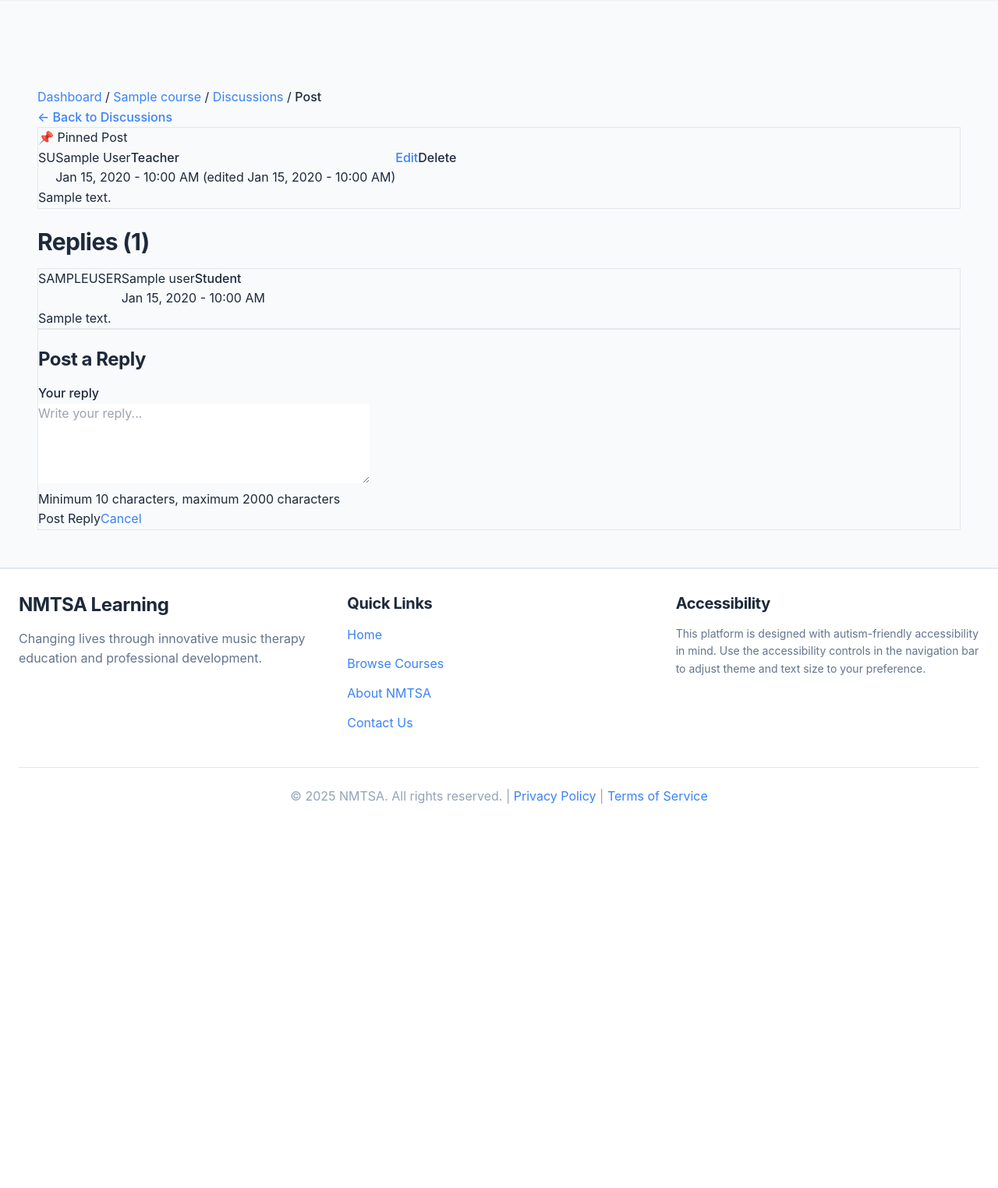
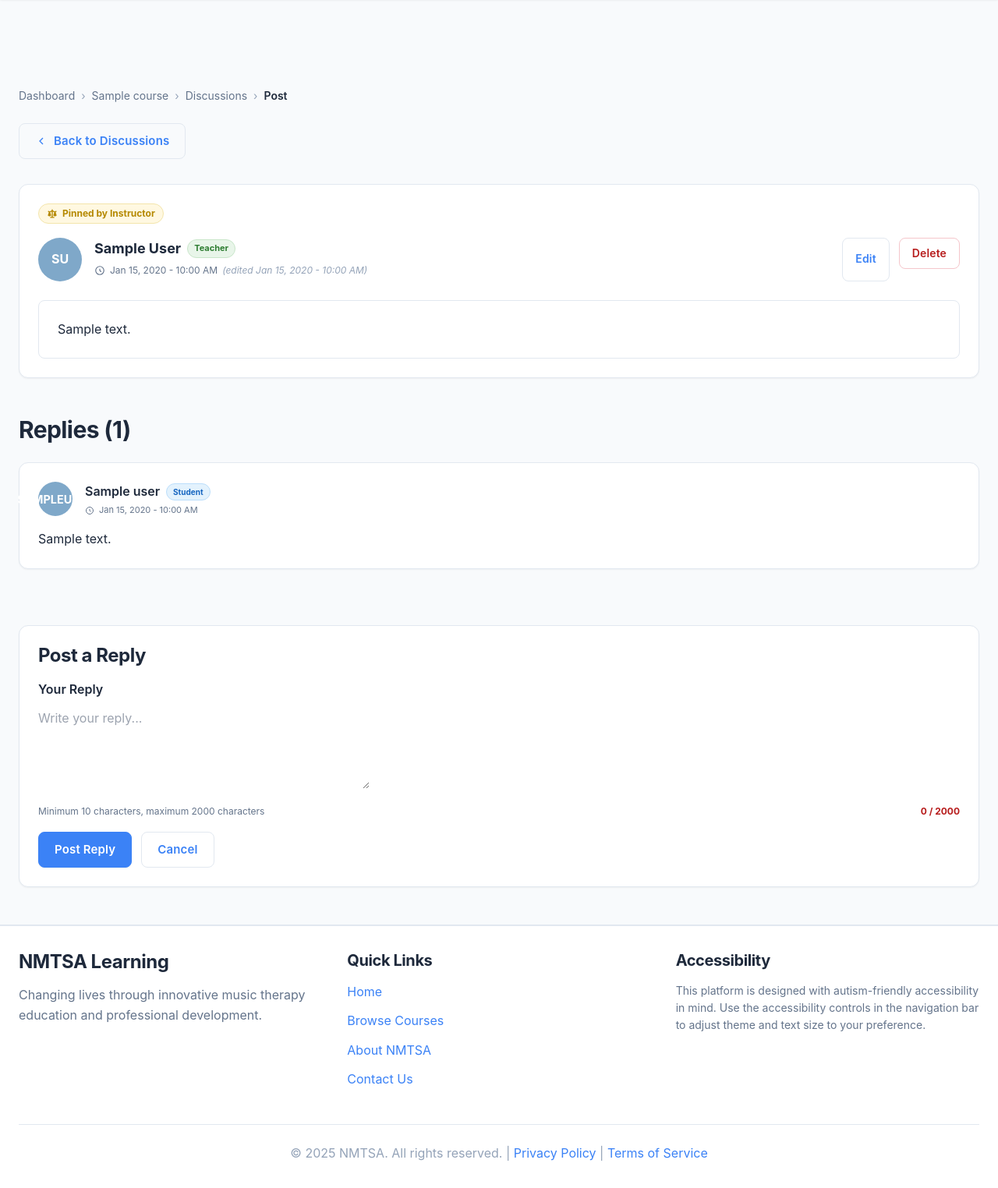
Before and after one commit to 2025-Arizona-Opportunity-Hack/Coderz-NMTSAEducationPlatfo, a Django app: template backend/nmtsa_lms/student_dash/templates/student_dash/discussion_detail.html in a window 1280 px wide. Shown: the part 81-1605 px from the top of the page at 78% size. Before the commit the page ends 1112 px from the top, so only its background shows below. Run offline with Django 5.2, Linux system fonts and the light colour scheme; tables that the repository leaves empty hold one stand-in row (values such as "Sample post"); the template is opened without the code that fills it: values that come from a table or form of the project are taken from there, most other values are stand-ins (such as "Sample title", 1, 10 or a date in 2020).

Commit message:
fix discussion post stylish and logic

```diff
--- a/backend/nmtsa_lms/student_dash/templates/student_dash/discussion_detail.html
+++ b/backend/nmtsa_lms/student_dash/templates/student_dash/discussion_detail.html
@@ -4,196 +4,182 @@
 {% block title %}Discussion - {{ course.title }}{% endblock %}
 
 {% block content %}
-<div class="container mx-auto px-4 py-6 max-w-4xl">
+<div>
     <!-- Breadcrumb -->
-    <nav class="text-sm mb-4 text-gray-600">
-        <a href="{% url 'student_dashboard' %}" class="hover:text-blue-600">Dashboard</a>
-        <span class="mx-2">/</span>
-        <a href="{% url 'student_course_detail' course.id %}" class="hover:text-blue-600">{{ course.title }}</a>
-        <span class="mx-2">/</span>
-        <a href="{% url 'student_course_discussions' course.id %}" class="hover:text-blue-600">Discussions</a>
-        <span class="mx-2">/</span>
-        <span class="text-gray-900 font-medium">Post</span>
+    <nav style="display:flex; align-items:center; gap:8px; color: var(--text-secondary); font-size: calc(0.875rem * var(--font-scale)); margin-bottom: var(--spacing-lg);">
+        <a href="{% url 'student_dashboard' %}" style="color: inherit; text-decoration: none;">Dashboard</a>
+        <span style="color: var(--text-muted);">›</span>
+        <a href="{% url 'student_course_detail' course.id %}" style="color: inherit; text-decoration: none;">{{ course.title|truncatewords:3 }}</a>
+        <span style="color: var(--text-muted);">›</span>
+        <a href="{% url 'student_course_discussions' course.id %}" style="color: inherit; text-decoration: none;">Discussions</a>
+        <span style="color: var(--text-muted);">›</span>
+        <span style="color: var(--text-primary); font-weight: 600;">Post</span>
     </nav>
 
     <!-- Back Button -->
-    <div class="mb-6">
-        <a href="{% url 'student_course_discussions' course.id %}" class="text-blue-600 hover:text-blue-700 font-medium">
-            ← Back to Discussions
+    <div style="margin-bottom: var(--spacing-xl);">
+        <a href="{% url 'student_course_discussions' course.id %}" class="btn btn-outline" style="display:inline-flex; align-items:center; gap:8px; text-decoration:none;">
+            <svg width="16" height="16" fill="none" stroke="currentColor" stroke-width="2" viewBox="0 0 24 24" aria-hidden="true">
+                <path d="M15 18l-6-6 6-6"/>
+            </svg>
+            Back to Discussions
         </a>
     </div>
 
     <!-- Main Post -->
-    <div class="bg-white border {% if post.is_pinned %}border-yellow-400 border-2{% else %}border-gray-200{% endif %} rounded-lg p-6 mb-6">
-        <!-- Pinned Badge -->
+    <div class="card" style="margin-bottom: var(--spacing-2xl);">
         {% if post.is_pinned %}
-            <div class="flex items-center gap-2 mb-4">
-                <span class="bg-yellow-100 text-yellow-800 text-xs font-semibold px-3 py-1 rounded-full">
-                    📌 Pinned Post
+        <div style="margin-bottom: var(--spacing-md);">
+            <span style="display:inline-flex; align-items:center; gap:6px; padding:2px 10px; background:#FFF8E1; color:#B58900; border:1px solid #F3E5AB; border-radius: 999px; font-size: calc(0.75rem * var(--font-scale)); font-weight: 700;">
+                <svg width="14" height="14" fill="currentColor" viewBox="0 0 20 20" aria-hidden="true"><path d="M10 2a1 1 0 011 1v1.323l3.954 1.582 1.599-.8a1 1 0 01.894 1.79l-1.233.616 1.738 5.42a1 1 0 01-.285 1.05A3.989 3.989 0 0115 15a3.989 3.989 0 01-2.667-1.019 1 1 0 01-.285-1.05l1.715-5.349L11 6.477V16h2a1 1 0 110 2H7a1 1 0 110-2h2V6.477L6.237 7.582l1.715 5.349a1 1 0 01-.285 1.05A3.989 3.989 0 015 15a3.989 3.989 0 01-2.667-1.019 1 1 0 01-.285-1.05l1.738-5.42-1.233-.617a1 1 0 01.894-1.788l1.599.799L9 4.323V3a1 1 0 011-1z"></path></svg>
+                Pinned by Instructor
             </span>
         </div>
         {% endif %}
 
-        <!-- Post Header -->
-        <div class="flex items-start justify-between mb-4">
-            <div class="flex items-center gap-3">
-                <div class="bg-gray-200 rounded-full w-12 h-12 flex items-center justify-center text-gray-600 font-semibold text-lg">
+        <div style="display:flex; justify-content: space-between; gap: var(--spacing-lg);">
+            <div style="display:flex; gap: var(--spacing-md);">
+                <div style="width:56px; height:56px; border-radius:50%; background:#7FA8C9; color:white; display:flex; align-items:center; justify-content:center; font-weight:700; font-size:1rem;">
                     {{ post.user.first_name|first|upper }}{{ post.user.last_name|first|upper }}
                 </div>
                 <div>
-                    <div class="flex items-center gap-2">
-                        <span class="font-semibold text-gray-900 text-lg">
-                            {{ post.user.get_full_name|default:post.user.username }}
-                        </span>
+                    <div style="display:flex; align-items:center; gap:8px; margin-bottom:4px;">
+                        <span style="font-weight:700; color: var(--text-primary); font-size: calc(1.125rem * var(--font-scale));">{{ post.user.get_full_name|default:post.user.username }}</span>
                         {% if post.user == course.published_by %}
-                            <span class="bg-green-100 text-green-800 text-xs font-medium px-2 py-1 rounded">Teacher</span>
+                        <span style="padding:2px 8px; background:#E8F5E9; color:#2E7D32; border:1px solid #C8E6C9; border-radius:999px; font-size:11px; font-weight:700;">Teacher</span>
                         {% elif post.user.is_admin_user %}
-                            <span class="bg-purple-100 text-purple-800 text-xs font-medium px-2 py-1 rounded">Admin</span>
+                        <span style="padding:2px 8px; background:#F3E5F5; color:#6A1B9A; border:1px solid #E1BEE7; border-radius:999px; font-size:11px; font-weight:700;">Admin</span>
                         {% else %}
-                            <span class="bg-blue-100 text-blue-800 text-xs font-medium px-2 py-1 rounded">Student</span>
+                        <span style="padding:2px 8px; background:#E3F2FD; color:#1565C0; border:1px solid #BBDEFB; border-radius:999px; font-size:11px; font-weight:700;">Student</span>
                         {% endif %}
                     </div>
-                    <p class="text-sm text-gray-500">
-                        {{ post.created_at|date:"M d, Y - g:i A" }}
+                    <div style="display:flex; align-items:center; gap:6px; color: var(--text-secondary); font-size:12px;">
+                        <svg width="14" height="14" fill="none" stroke="currentColor" stroke-width="2" viewBox="0 0 24 24" aria-hidden="true"><path d="M12 8v4l3 3m6-3a9 9 0 11-18 0 9 9 0 0118 0z"/></svg>
+                        <span>{{ post.created_at|date:"M d, Y - g:i A" }}</span>
                         {% if post.is_edited %}
-                            <span class="text-gray-400">(edited {{ post.edited_at|date:"M d, Y - g:i A" }})</span>
+                        <span style="color: var(--text-muted); font-style: italic;">(edited {{ post.edited_at|date:"M d, Y - g:i A" }})</span>
                         {% endif %}
-                    </p>
+                    </div>
                 </div>
             </div>
 
-            <!-- Action Buttons -->
             {% if post.user == current_user or user_role == 'admin' or user_role == 'teacher' %}
-                <div class="flex gap-2">
+            <div style="display:flex; gap: var(--spacing-sm);">
                 {% if post.user == current_user %}
-                        <a href="{% url 'student_discussion_edit' course.id post.id %}" class="text-gray-600 hover:text-blue-600 text-sm font-medium">
-                            Edit
-                        </a>
+                <a href="{% url 'student_discussion_edit' course.id post.id %}" class="btn btn-outline btn-sm">Edit</a>
                 {% endif %}
-                    <form method="post" action="{% url 'student_discussion_delete' course.id post.id %}" class="inline" onsubmit="return confirm('Are you sure you want to delete this post? This action cannot be undone.');">
+                <form method="post" action="{% url 'student_discussion_delete' course.id post.id %}" onsubmit="return confirm('Are you sure you want to delete this post?');">
                     {% csrf_token %}
-                        <button type="submit" class="text-gray-600 hover:text-red-600 text-sm font-medium">
-                            Delete
-                        </button>
+                    <button type="submit" class="btn btn-outline btn-sm" style="color:#B71C1C; border-color:#F5C6CB;">Delete</button>
                 </form>
             </div>
             {% endif %}
         </div>
 
-        <!-- Post Content -->
-        <div class="prose max-w-none">
-            <p class="text-gray-800 whitespace-pre-wrap">{{ post.content }}</p>
+        <div style="margin-top: var(--spacing-lg); background: var(--bg-secondary); border: 1px solid var(--border-color); border-radius: var(--radius-md); padding: var(--spacing-lg);">
+            <p style="margin:0; color: var(--text-primary); line-height:1.6; white-space: pre-wrap;">{{ post.content }}</p>
         </div>
     </div>
 
     <!-- Replies Section -->
-    <div class="mb-6">
-        <h2 class="text-2xl font-bold text-gray-900 mb-4">
-            Replies ({{ replies.count }})
-        </h2>
-
+    <div style="margin-bottom: var(--spacing-2xl);">
+        <h2 style="margin: 0 0 var(--spacing-lg) 0;">Replies ({{ replies.count }})</h2>
         {% if replies %}
-            <div class="space-y-4">
+            <div style="display:flex; flex-direction: column; gap: var(--spacing-md);">
                 {% for reply in replies %}
-                    <div class="bg-gray-50 border border-gray-200 rounded-lg p-5 ml-6">
-                        <!-- Reply Header -->
-                        <div class="flex items-start justify-between mb-3">
-                            <div class="flex items-center gap-3">
-                                <div class="bg-gray-300 rounded-full w-10 h-10 flex items-center justify-center text-gray-600 font-semibold">
+                <div class="card">
+                    <div style="display:flex; justify-content: space-between; gap: var(--spacing-lg);">
+                        <div style="display:flex; gap: var(--spacing-md);">
+                            <div style="width:44px; height:44px; border-radius:50%; background:#7FA8C9; color:white; display:flex; align-items:center; justify-content:center; font-weight:700; font-size:0.9rem;">
                                 {{ reply.user.first_name|first|upper }}{{ reply.user.last_name|first|upper }}
                             </div>
                             <div>
-                                    <div class="flex items-center gap-2">
-                                        <span class="font-semibold text-gray-900">
-                                            {{ reply.user.get_full_name|default:reply.user.username }}
-                                        </span>
+                                <div style="display:flex; align-items:center; gap:8px; margin-bottom:2px;">
+                                    <span style="font-weight:600; color: var(--text-primary);">{{ reply.user.get_full_name|default:reply.user.username }}</span>
                                     {% if reply.user == course.published_by %}
-                                            <span class="bg-green-100 text-green-800 text-xs font-medium px-2 py-1 rounded">Teacher</span>
+                                    <span style="padding:2px 8px; background:#E8F5E9; color:#2E7D32; border:1px solid #C8E6C9; border-radius:999px; font-size:10px; font-weight:700;">Teacher</span>
                                     {% elif reply.user.is_admin_user %}
-                                            <span class="bg-purple-100 text-purple-800 text-xs font-medium px-2 py-1 rounded">Admin</span>
+                                    <span style="padding:2px 8px; background:#F3E5F5; color:#6A1B9A; border:1px solid #E1BEE7; border-radius:999px; font-size:10px; font-weight:700;">Admin</span>
                                     {% else %}
-                                            <span class="bg-blue-100 text-blue-800 text-xs font-medium px-2 py-1 rounded">Student</span>
+                                    <span style="padding:2px 8px; background:#E3F2FD; color:#1565C0; border:1px solid #BBDEFB; border-radius:999px; font-size:10px; font-weight:700;">Student</span>
                                     {% endif %}
                                 </div>
-                                    <p class="text-sm text-gray-500">
-                                        {{ reply.created_at|date:"M d, Y - g:i A" }}
+                                <div style="display:flex; align-items:center; gap:6px; color: var(--text-secondary); font-size:11px;">
+                                    <svg width="12" height="12" fill="none" stroke="currentColor" stroke-width="2" viewBox="0 0 24 24" aria-hidden="true"><path d="M12 8v4l3 3m6-3a9 9 0 11-18 0 9 9 0 0118 0z"/></svg>
+                                    <span>{{ reply.created_at|date:"M d, Y - g:i A" }}</span>
                                     {% if reply.is_edited %}
-                                            <span class="text-gray-400">(edited)</span>
+                                    <span style="color: var(--text-muted); font-style: italic;">(edited)</span>
                                     {% endif %}
-                                    </p>
                                 </div>
                             </div>
-
-                            <!-- Reply Action Buttons -->
+                        </div>
                         {% if reply.user == current_user or user_role == 'admin' or user_role == 'teacher' %}
-                                <div class="flex gap-2">
+                        <div style="display:flex; gap: var(--spacing-sm);">
                             {% if reply.user == current_user %}
-                                        <a href="{% url 'student_discussion_edit' course.id reply.id %}" class="text-gray-600 hover:text-blue-600 text-sm font-medium">
-                                            Edit
-                                        </a>
+                            <a href="{% url 'student_discussion_edit' course.id reply.id %}" class="btn btn-outline btn-sm">Edit</a>
                             {% endif %}
-                                    <form method="post" action="{% url 'student_discussion_delete' course.id reply.id %}" class="inline" onsubmit="return confirm('Are you sure you want to delete this reply?');">
+                            <form method="post" action="{% url 'student_discussion_delete' course.id reply.id %}" onsubmit="return confirm('Are you sure you want to delete this reply?');">
                                 {% csrf_token %}
-                                        <button type="submit" class="text-gray-600 hover:text-red-600 text-sm font-medium">
-                                            Delete
-                                        </button>
+                                <button type="submit" class="btn btn-outline btn-sm" style="color:#B71C1C; border-color:#F5C6CB;">Delete</button>
                             </form>
                         </div>
                         {% endif %}
                     </div>
-
-                        <!-- Reply Content -->
-                        <div class="prose max-w-none">
-                            <p class="text-gray-800 whitespace-pre-wrap">{{ reply.content }}</p>
+                    <div style="margin-top: var(--spacing-md);">
+                        <p style="margin:0; color: var(--text-primary); line-height:1.6; white-space: pre-wrap;">{{ reply.content }}</p>
                     </div>
                 </div>
                 {% endfor %}
             </div>
         {% else %}
-            <div class="bg-gray-50 border-2 border-dashed border-gray-300 rounded-lg p-8 text-center">
-                <p class="text-gray-600">No replies yet. Be the first to reply!</p>
-            </div>
+            <div class="alert alert-info">No replies yet. Be the first to join the conversation.</div>
         {% endif %}
     </div>
 
     <!-- Reply Form -->
-    <div class="bg-white border border-gray-200 rounded-lg p-6">
-        <h3 class="text-lg font-semibold text-gray-900 mb-4">Post a Reply</h3>
-        <form method="post" action="{% url 'student_discussion_reply' course.id post.id %}">
+    <div class="card">
+        <h3 style="margin-top:0; margin-bottom: var(--spacing-md);">Post a Reply</h3>
+        <form method="post" action="{% url 'student_discussion_reply' course.id post.id %}" id="replyForm">
             {% csrf_token %}
-
-            <div class="mb-4">
-                <label for="id_content" class="block text-sm font-medium text-gray-700 mb-2">
-                    {{ reply_form.content.label }}
-                </label>
+            <label for="id_content" style="display:block; margin-bottom: var(--spacing-sm); font-weight:600;">Your Reply</label>
+            <div>
                 {{ reply_form.content }}
                 {% if reply_form.content.errors %}
-                    <p class="mt-1 text-sm text-red-600">{{ reply_form.content.errors.0 }}</p>
+                <div class="alert alert-info" style="margin-top: var(--spacing-sm); color:#B71C1C;">{{ reply_form.content.errors.0 }}</div>
                 {% endif %}
-                <p class="mt-2 text-sm text-gray-500">
-                    Minimum 10 characters, maximum 2000 characters
-                </p>
             </div>
-
-            <div class="flex gap-3">
-                <button type="submit" class="bg-blue-600 text-white px-6 py-2 rounded-lg hover:bg-blue-700 transition">
-                    Post Reply
-                </button>
-                <a href="{% url 'student_course_discussions' course.id %}" class="bg-gray-200 text-gray-700 px-6 py-2 rounded-lg hover:bg-gray-300 transition">
-                    Cancel
-                </a>
+            <div style="display:flex; justify-content: space-between; align-items:center; margin-top: var(--spacing-sm); color: var(--text-secondary); font-size: 12px;">
+                <span>Minimum 10 characters, maximum 2000 characters</span>
+                <span id="replyCharCount" style="font-weight:700;">0 / 2000</span>
+            </div>
+            <div style="display:flex; gap: var(--spacing-sm); margin-top: var(--spacing-md);">
+                <button type="submit" class="btn btn-primary">Post Reply</button>
+                <a href="{% url 'student_course_discussions' course.id %}" class="btn btn-outline">Cancel</a>
             </div>
         </form>
     </div>
 </div>
 
-<style>
-    .whitespace-pre-wrap {
-        white-space: pre-wrap;
-        word-wrap: break-word;
+<script>
+    // Character counter for reply form (no dependency on utility classes)
+    const replyTextarea = document.getElementById('id_content');
+    const replyCharCount = document.getElementById('replyCharCount');
+    function updateReplyCharCount() {
+        if (!replyTextarea || !replyCharCount) return;
+        const length = replyTextarea.value.length;
+        replyCharCount.textContent = `${length} / 2000`;
+        // Optional visual: change color inline without CSS classes
+        if (length < 10) {
+            replyCharCount.style.color = '#B71C1C';
+        } else if (length > 1900) {
+            replyCharCount.style.color = '#E65100';
+        } else {
+            replyCharCount.style.color = 'var(--text-secondary)';
         }
-    .prose p {
-        margin: 0;
     }
-</style>
+    if (replyTextarea) {
+        replyTextarea.addEventListener('input', updateReplyCharCount);
+        updateReplyCharCount();
+    }
+</script>
 {% endblock %}
```
Also changed, not shown: backend/nmtsa_lms/student_dash/templates/student_dash/course_discussions.html (+51 -106 lines), backend/nmtsa_lms/student_dash/templates/student_dash/discussion_form.html (+60 -124 lines). Lines whose indentation alone changed are shown as unchanged.
